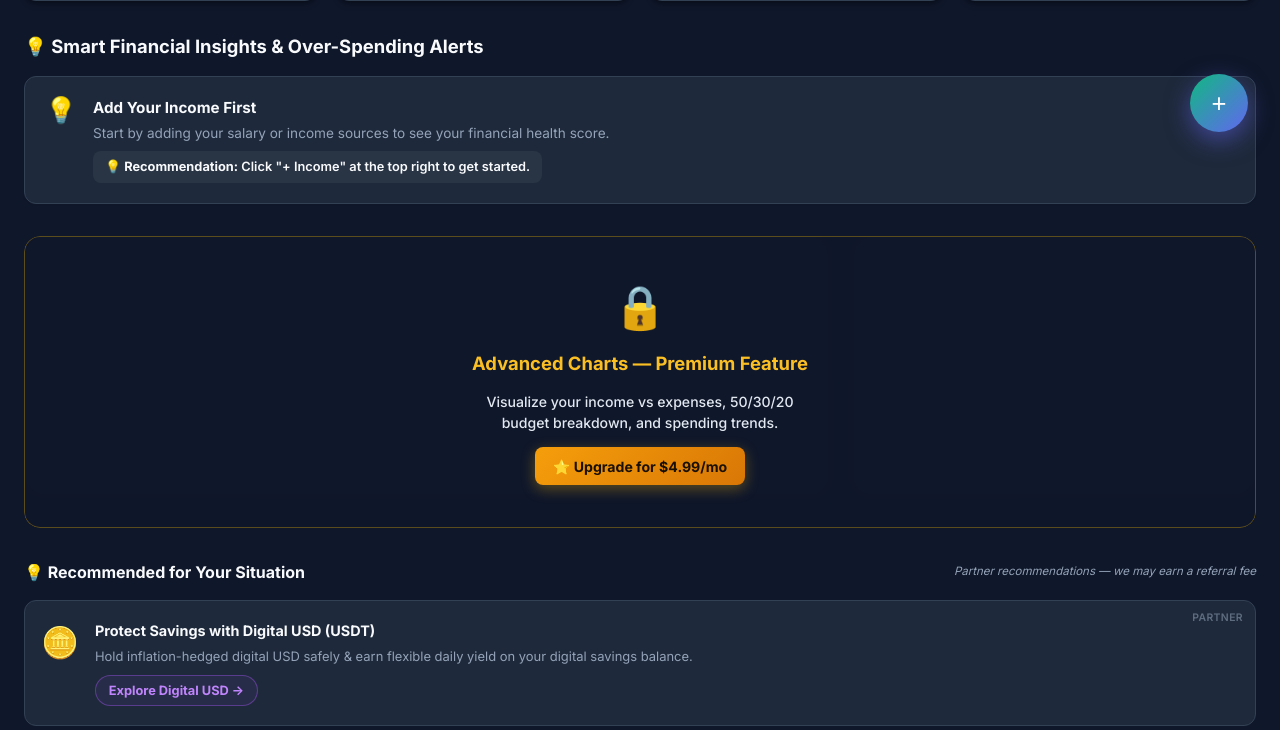
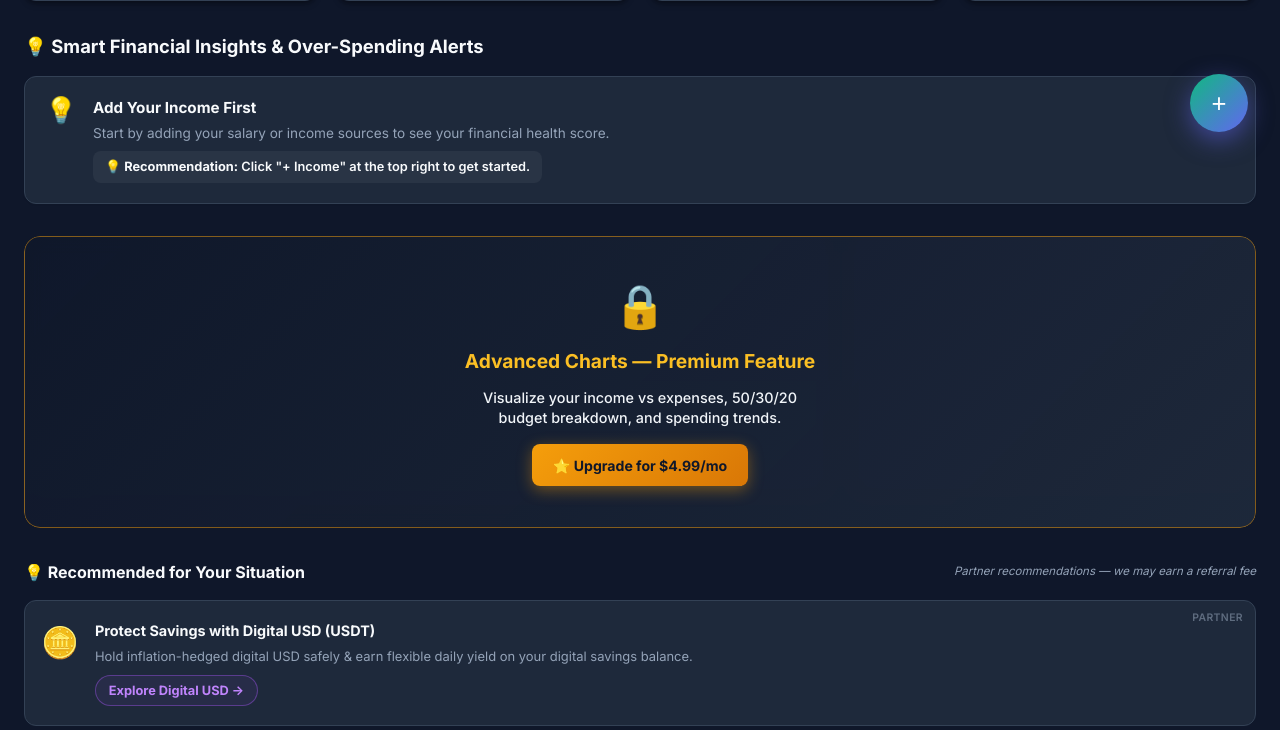
Before and after one commit to jawadkaeik-glitch/expense-tracker, a Flask app: page / in a window 1280 px wide. Shown: the part 636-1366 px from the top of the page. Run offline with Flask 3, Linux system fonts and the light colour scheme; the visitor is signed in with stand-in values (Sample User, id 1).

Commit message:
Fix premium lock overlay text visibility: enforce rich dark-slate glass card styling with gold title, white paragraph text, and gold CTA button across light and dark themes

```diff
--- a/static/css/premium.css
+++ b/static/css/premium.css
@@ -19,35 +19,48 @@
   flex-direction: column;
   align-items: center;
   justify-content: center;
-  gap: 0.85rem;
-  background: rgba(15, 23, 42, 0.82);
-  backdrop-filter: blur(4px);
+  gap: 0.75rem;
+  background: linear-gradient(135deg, rgba(15, 23, 42, 0.92) 0%, rgba(30, 41, 59, 0.95) 100%);
+  backdrop-filter: blur(8px);
   z-index: 10;
   padding: 2rem;
   text-align: center;
   border-radius: var(--radius-lg);
-  border: 1px solid rgba(234, 179, 8, 0.35);
+  border: 1.5px solid rgba(245, 158, 11, 0.5);
+  box-shadow: 0 12px 30px rgba(0, 0, 0, 0.35);
   transition: all 0.3s ease;
 }
 .lock-overlay .lock-icon-lg { font-size: 2.4rem; animation: pulse 2s infinite; }
-.lock-overlay h3 { font-size: 1.15rem; font-weight: 800; color: #fbbf24; }
-.lock-overlay p  { font-size: 0.88rem; color: #e2e8f0; max-width: 320px; font-weight: 500; }
-
-[data-theme="light"] .lock-overlay {
-  background: rgba(255, 255, 255, 0.92);
-  border: 1px solid rgba(217, 119, 6, 0.4);
-  box-shadow: 0 10px 25px -5px rgba(0, 0, 0, 0.1);
+.lock-overlay h3 {
+  font-size: 1.2rem !important;
+  font-weight: 800 !important;
+  color: #fbbf24 !important;
+  -webkit-text-fill-color: #fbbf24 !important;
+  margin: 0 !important;
 }
-
-[data-theme="light"] .lock-overlay h3 {
-  color: #b45309;
+.lock-overlay p {
+  font-size: 0.9rem !important;
+  color: #f1f5f9 !important;
+  -webkit-text-fill-color: #f1f5f9 !important;
+  max-width: 360px !important;
+  font-weight: 500 !important;
+  line-height: 1.4 !important;
+  margin: 0 !important;
 }
-
-[data-theme="light"] .lock-overlay p {
-  color: #334155;
+.lock-overlay .btn-upgrade {
+  background: linear-gradient(135deg, #f59e0b 0%, #d97706 100%) !important;
+  color: #0f172a !important;
+  -webkit-text-fill-color: #0f172a !important;
+  font-weight: 800 !important;
+  padding: 0.65rem 1.3rem !important;
+  box-shadow: 0 4px 15px rgba(245, 158, 11, 0.4) !important;
+  text-decoration: none !important;
+  border-radius: var(--radius-sm) !important;
+  margin-top: 0.25rem !important;
 }
 
 @keyframes pulse { 0%,100%{transform:scale(1)} 50%{transform:scale(1.12)} }
+
 
 
 /* ===================== PRO BADGE & PREMIUM HEADER ===================== */
```
